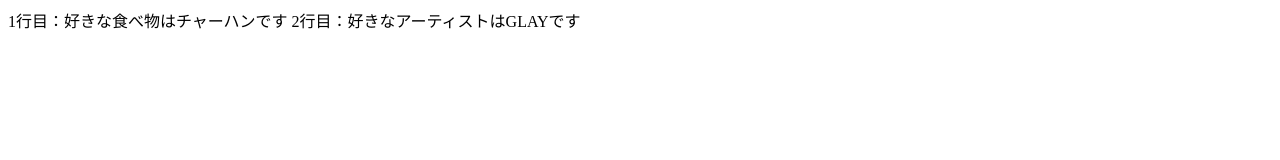
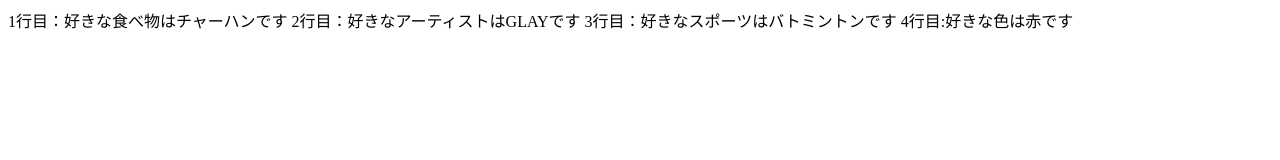
Before and after one commit to nagahamaneru/command-practice, a plain HTML site: page index.html in a window 1280 px wide. Drawn offline with Linux system fonts and the light colour scheme.

Commit message:
好きな色を追加

```diff
--- a/index.html
+++ b/index.html
@@ -2,5 +2,7 @@
 <body>
 	1行目：好きな食べ物はチャーハンです
 	2行目：好きなアーティストはGLAYです
+	3行目：好きなスポーツはバトミントンです
+	4行目:好きな色は赤です
 </body>
 </html>
```
